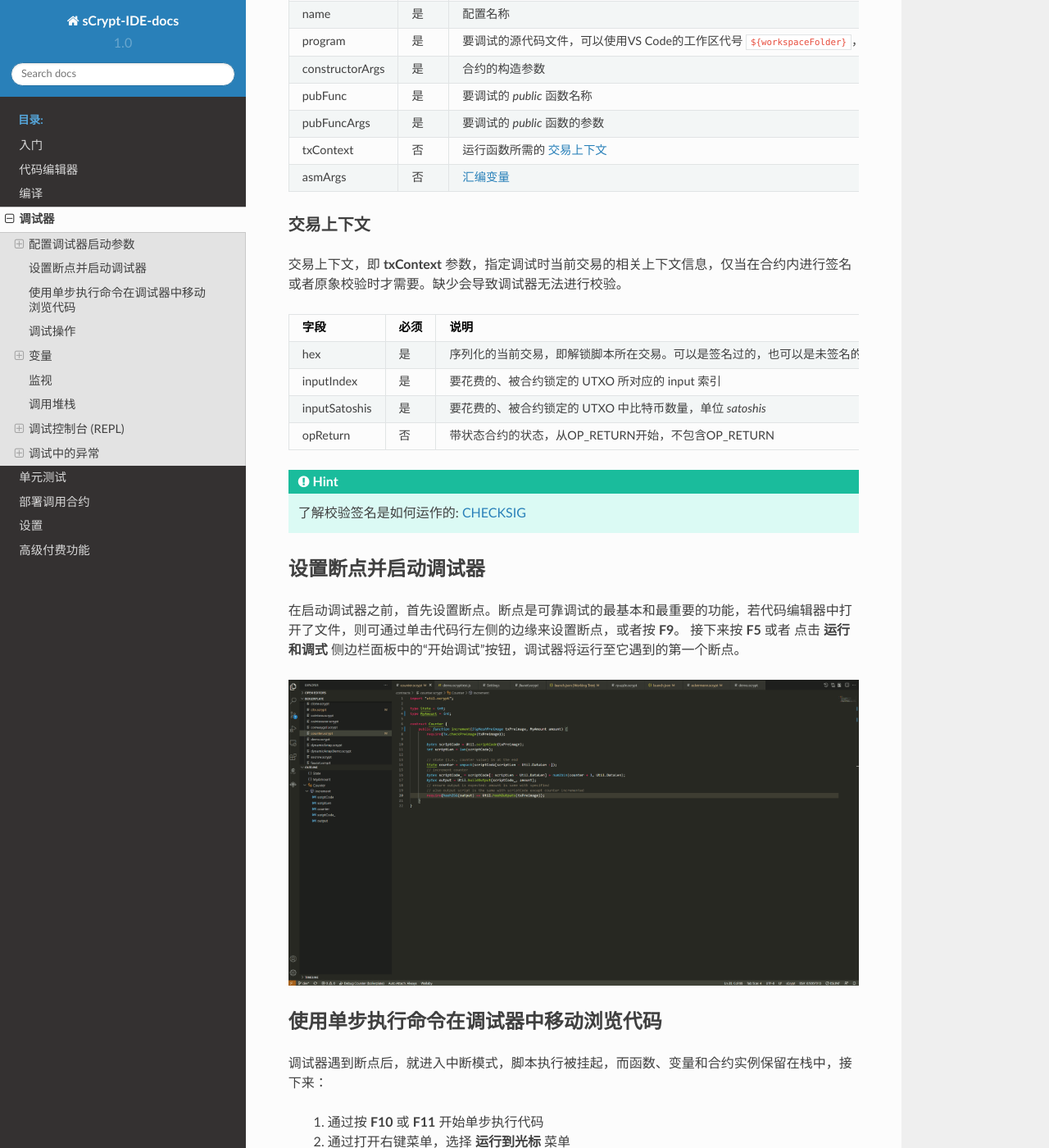
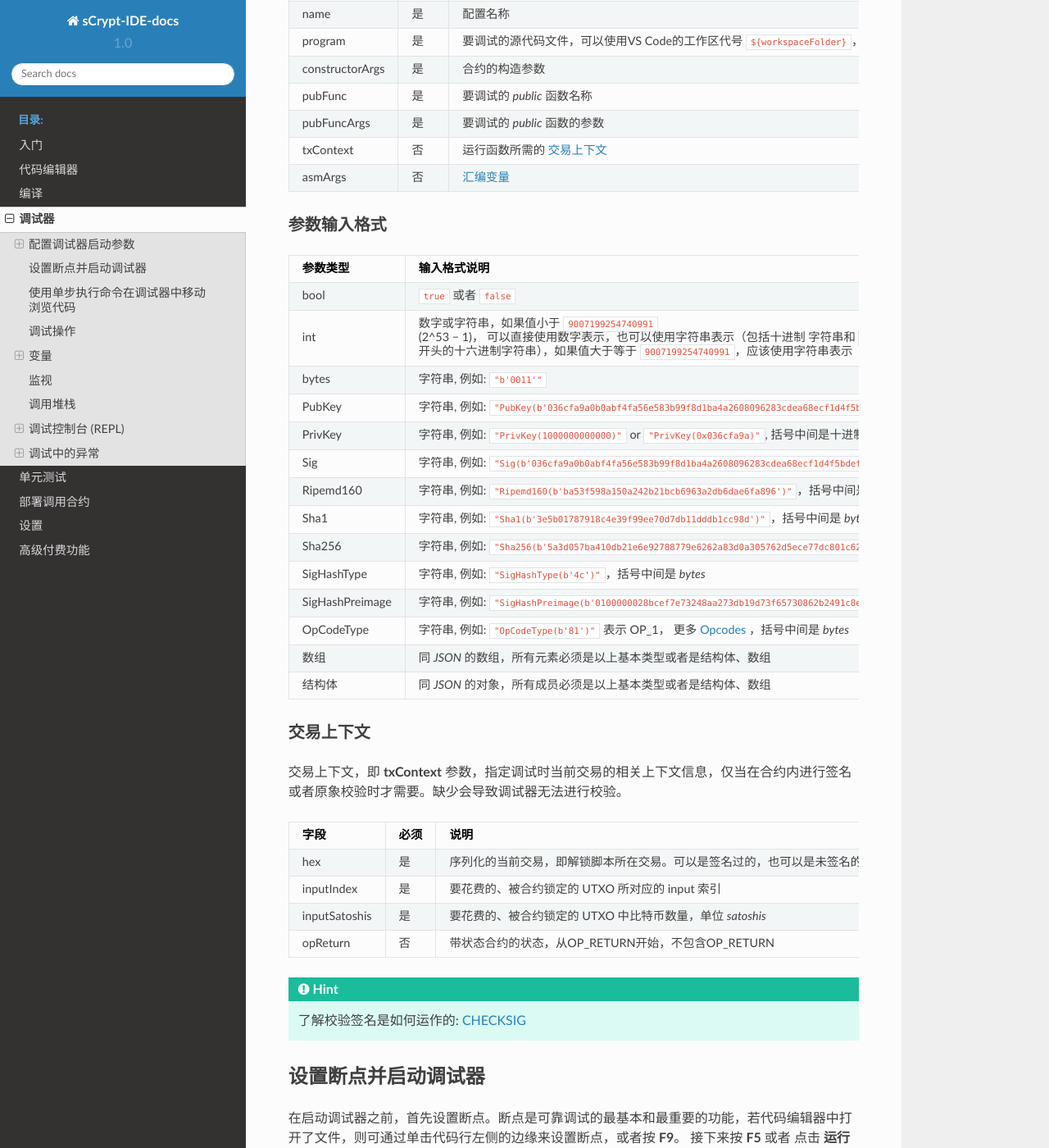
Before and after one commit to sCrypt-Inc/sCrypt-IDE-docs, a Sphinx documentation site: the page built from docs/debugger.rst, in a window 1280 px wide and 1400 px high, scrolled down 1966 px. Shown: the whole window at 82% size. Built offline with Sphinx 7.4.7 and the Read the Docs theme 2.0.0, drawn with Linux system fonts in a browser that asks for light colours.

Commit message:
add input format, launch debugger fail Fix #66

```diff
--- a/docs/debugger.rst
+++ b/docs/debugger.rst
@@ -72,6 +72,33 @@ txContext             否     运行函数所需的 :ref:`交易上下文 <txCon
 asmArgs               否     `汇编变量`_
 ===============    ======== ======================================================================================
 
+.. _scryptTypes:
+
+参数输入格式
+----------------
+
+===============    ==============================================================================================================
+参数类型             输入格式说明
+===============    ==============================================================================================================
+bool               ``true`` 或者 ``false``
+int                数字或字符串，如果值小于 ``9007199254740991`` (2^53 − 1)， 可以直接使用数字表示，也可以使用字符串表示（包括十进制
+                   字符串和 ``0x`` 开头的十六进制字符串），如果值大于等于 ``9007199254740991``，应该使用字符串表示
+bytes              字符串, 例如: ``"b'0011'"``
+PubKey             字符串, 例如: ``"PubKey(b'036cfa9a0b0abf4fa56e583b99f8d1ba4a2608096283cdea68ecf1d4f5bdefeb1f')"``，括号中间是 *bytes*
+
+PrivKey            字符串, 例如: ``"PrivKey(1000000000000)"`` or ``"PrivKey(0x036cfa9a)"``, 括号中间是十进制或十六进制数字
+Sig                字符串, 例如: ``"Sig(b'036cfa9a0b0abf4fa56e583b99f8d1ba4a2608096283cdea68ecf1d4f5bdefeb1f')"``，括号中间是 *bytes*
+Ripemd160          字符串, 例如: ``"Ripemd160(b'ba53f598a150a242b21bcb6963a2db6dae6fa896')"``，括号中间是 *bytes*
+Sha1               字符串, 例如: ``"Sha1(b'3e5b01787918c4e39f99ee70d7db11dddb1cc98d')"``，括号中间是 *bytes*
+Sha256             字符串, 例如: ``"Sha256(b'5a3d057ba410db21e6e92788779e6262a83d0a305762d5ece77dc801c6242f70')"``，括号中间是 *bytes*
+SigHashType        字符串, 例如: ``"SigHashType(b'4c')"``，括号中间是 *bytes*
+SigHashPreimage    字符串, 例如: ``"SigHashPreimage(b'0100000028bcef7e73248aa273db19d73f65730862b2491c8e0eeb767f7fbd78c4...')"``，括号中间是 *bytes*
+OpCodeType         字符串, 例如: ``"OpCodeType(b'81')"`` 表示 OP_1， 更多 `Opcodes`_ ，括号中间是 *bytes*
+
+
+数组                同 *JSON* 的数组，所有元素必须是以上基本类型或者是结构体、数组
+结构体              同 *JSON* 的对象，所有成员必须是以上基本类型或者是结构体、数组
+===============    ==============================================================================================================
 
 .. _txContext:
 
@@ -206,3 +233,4 @@ opReturn             否     带状态合约的状态，从OP_RETURN开始，不
 .. _CHECKSIG: https://wiki.bitcoinsv.io/index.php/OP_CHECKSIG
 .. _汇编变量: https://scryptdoc.readthedocs.io/zh_CN/latest/asm.html
 .. _Assembly Variable: https://scryptdoc.readthedocs.io/en/latest/asm.html
+.. _Opcodes: https://wiki.bitcoinsv.io/index.php/Opcodes_used_in_Bitcoin_Script
```
Also changed, not shown: docs/exception.rst (+17 -0 lines), docs/images/launchfail.gif (added), 6 other files.
